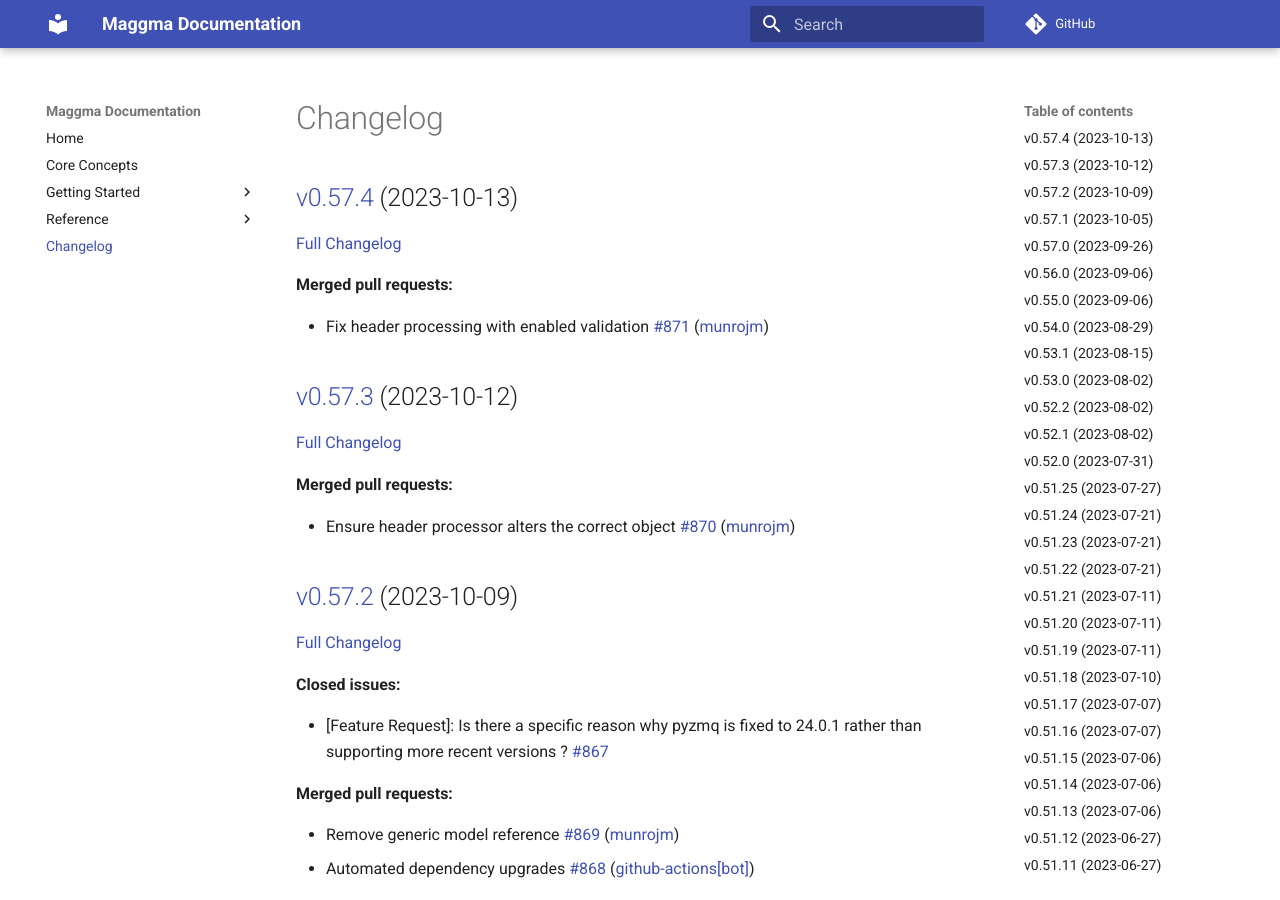
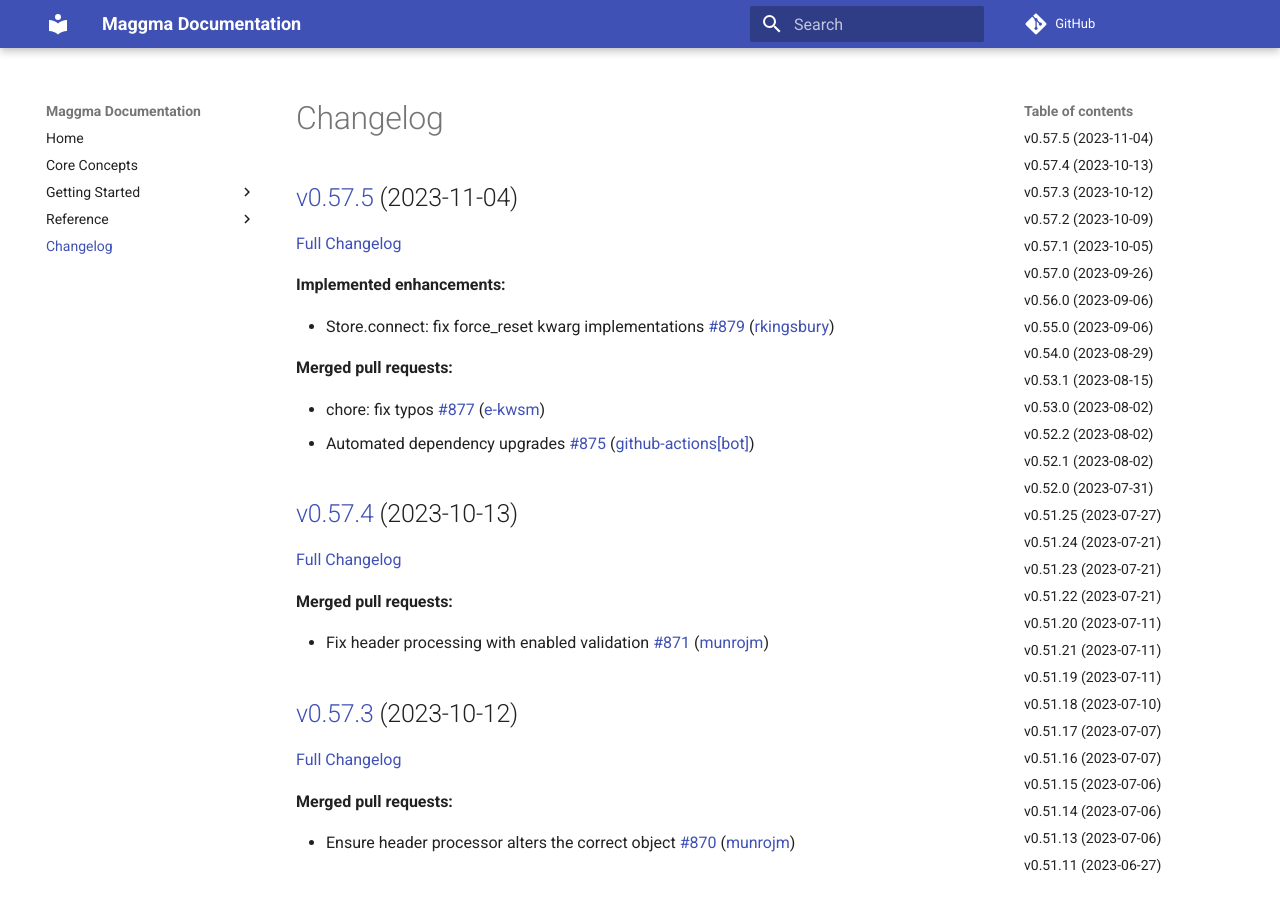
Before and after one commit to materialsproject/maggma, an MkDocs documentation site: the page built from docs/CHANGELOG.md, in a window 1280 px wide and 900 px high. Built offline with MkDocs 1.6.1 and Material for MkDocs 9.7.7, drawn with Linux system fonts in a browser that asks for light colours; comment, search, counter and statistics services are not loaded; some of the changed text lies outside the part shown.

Commit message:
Updated CHANGELOG.md

```diff
--- a/docs/CHANGELOG.md
+++ b/docs/CHANGELOG.md
@@ -1,4 +1,17 @@
 # Changelog
+
+## [v0.57.5](https://github.com/materialsproject/maggma/tree/v0.57.5) (2023-11-04)
+
+[Full Changelog](https://github.com/materialsproject/maggma/compare/v0.57.4...v0.57.5)
+
+**Implemented enhancements:**
+
+- Store.connect: fix force\_reset kwarg implementations [\#879](https://github.com/materialsproject/maggma/pull/879) ([rkingsbury](https://github.com/rkingsbury))
+
+**Merged pull requests:**
+
+- chore: fix typos [\#877](https://github.com/materialsproject/maggma/pull/877) ([e-kwsm](https://github.com/e-kwsm))
+- Automated dependency upgrades [\#875](https://github.com/materialsproject/maggma/pull/875) ([github-actions[bot]](https://github.com/apps/github-actions))
 
 ## [v0.57.4](https://github.com/materialsproject/maggma/tree/v0.57.4) (2023-10-13)
 
@@ -146,7 +159,7 @@
 
 ## [v0.51.22](https://github.com/materialsproject/maggma/tree/v0.51.22) (2023-07-21)
 
-[Full Changelog](https://github.com/materialsproject/maggma/compare/v0.51.21...v0.51.22)
+[Full Changelog](https://github.com/materialsproject/maggma/compare/v0.51.20...v0.51.22)
 
 **Closed issues:**
 
@@ -156,13 +169,13 @@
 
 - misc. MontyStore improvements [\#827](https://github.com/materialsproject/maggma/pull/827) ([rkingsbury](https://github.com/rkingsbury))
 
+## [v0.51.20](https://github.com/materialsproject/maggma/tree/v0.51.20) (2023-07-11)
+
+[Full Changelog](https://github.com/materialsproject/maggma/compare/v0.51.21...v0.51.20)
+
 ## [v0.51.21](https://github.com/materialsproject/maggma/tree/v0.51.21) (2023-07-11)
 
-[Full Changelog](https://github.com/materialsproject/maggma/compare/v0.51.20...v0.51.21)
-
-## [v0.51.20](https://github.com/materialsproject/maggma/tree/v0.51.20) (2023-07-11)
-
-[Full Changelog](https://github.com/materialsproject/maggma/compare/v0.51.19...v0.51.20)
+[Full Changelog](https://github.com/materialsproject/maggma/compare/v0.51.19...v0.51.21)
 
 **Merged pull requests:**
 
@@ -218,19 +231,19 @@
 
 ## [v0.51.13](https://github.com/materialsproject/maggma/tree/v0.51.13) (2023-07-06)
 
-[Full Changelog](https://github.com/materialsproject/maggma/compare/v0.51.12...v0.51.13)
+[Full Changelog](https://github.com/materialsproject/maggma/compare/v0.51.11...v0.51.13)
 
 **Merged pull requests:**
 
 - Add explicit store close to resources [\#814](https://github.com/materialsproject/maggma/pull/814) ([munrojm](https://github.com/munrojm))
 
+## [v0.51.11](https://github.com/materialsproject/maggma/tree/v0.51.11) (2023-06-27)
+
+[Full Changelog](https://github.com/materialsproject/maggma/compare/v0.51.12...v0.51.11)
+
 ## [v0.51.12](https://github.com/materialsproject/maggma/tree/v0.51.12) (2023-06-27)
 
-[Full Changelog](https://github.com/materialsproject/maggma/compare/v0.51.11...v0.51.12)
-
-## [v0.51.11](https://github.com/materialsproject/maggma/tree/v0.51.11) (2023-06-27)
-
-[Full Changelog](https://github.com/materialsproject/maggma/compare/v0.51.10...v0.51.11)
+[Full Changelog](https://github.com/materialsproject/maggma/compare/v0.51.10...v0.51.12)
 
 ## [v0.51.10](https://github.com/materialsproject/maggma/tree/v0.51.10) (2023-06-27)
 
```
